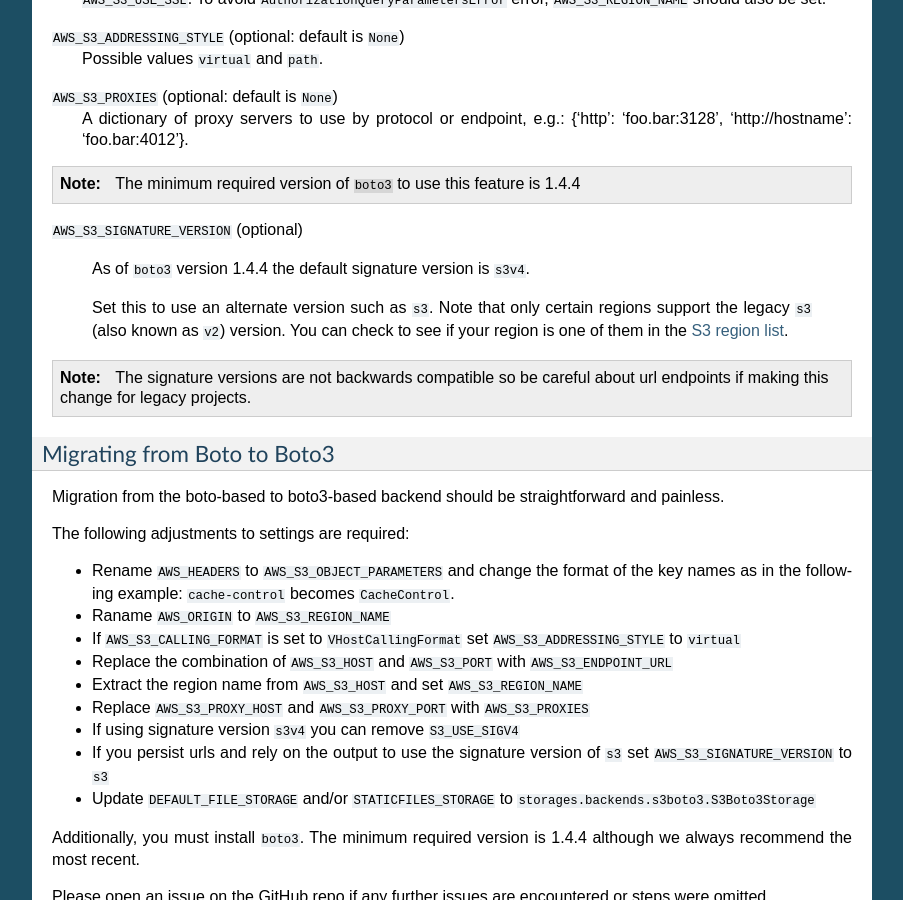
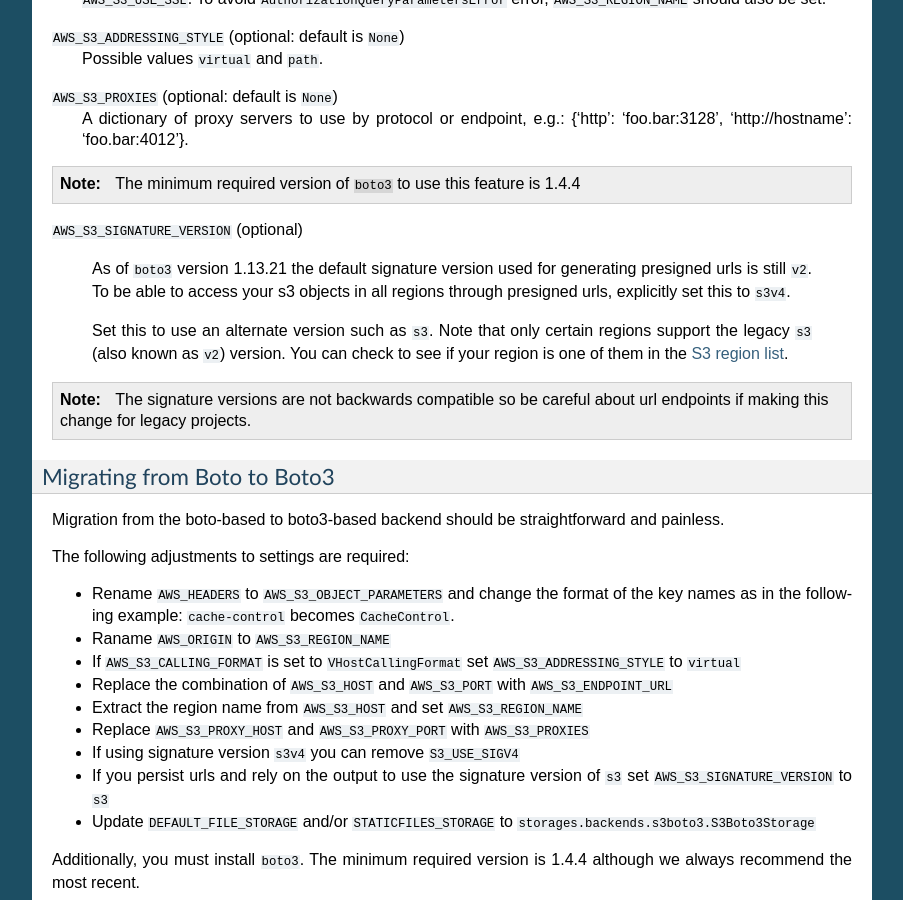
Before and after one commit to jschneier/django-storages, a Sphinx documentation site: the page built from docs/backends/amazon-S3.rst, in a window 1280 px wide and 900 px high, scrolled down 1728 px. Shown: the whole window, without its empty margins (198-1101 px from the left). Built offline with Sphinx 7.4.7, drawn with Linux system fonts in a browser that asks for light colours.

Commit message:
Update amazon-S3.rst (#888)
After having trouble accessing images uploaded to region eu-north-1. I found out that the old signature was used, even though the documentation states that the new one is used by default. That this is not the case is clarified in the following issue https://github.com/boto/boto3/issues/2417

```diff
--- a/docs/backends/amazon-S3.rst
+++ b/docs/backends/amazon-S3.rst
@@ -98,7 +98,9 @@
 
 ``AWS_S3_SIGNATURE_VERSION`` (optional)
 
-  As of ``boto3`` version 1.4.4 the default signature version is ``s3v4``.
+  As of ``boto3`` version 1.13.21 the default signature version used for generating presigned
+  urls is still ``v2``. To be able to access your s3 objects in all regions through presigned
+  urls, explicitly set this to ``s3v4``.
 
   Set this to use an alternate version such as ``s3``. Note that only certain regions
   support the legacy ``s3`` (also known as ``v2``) version. You can check to see
```
